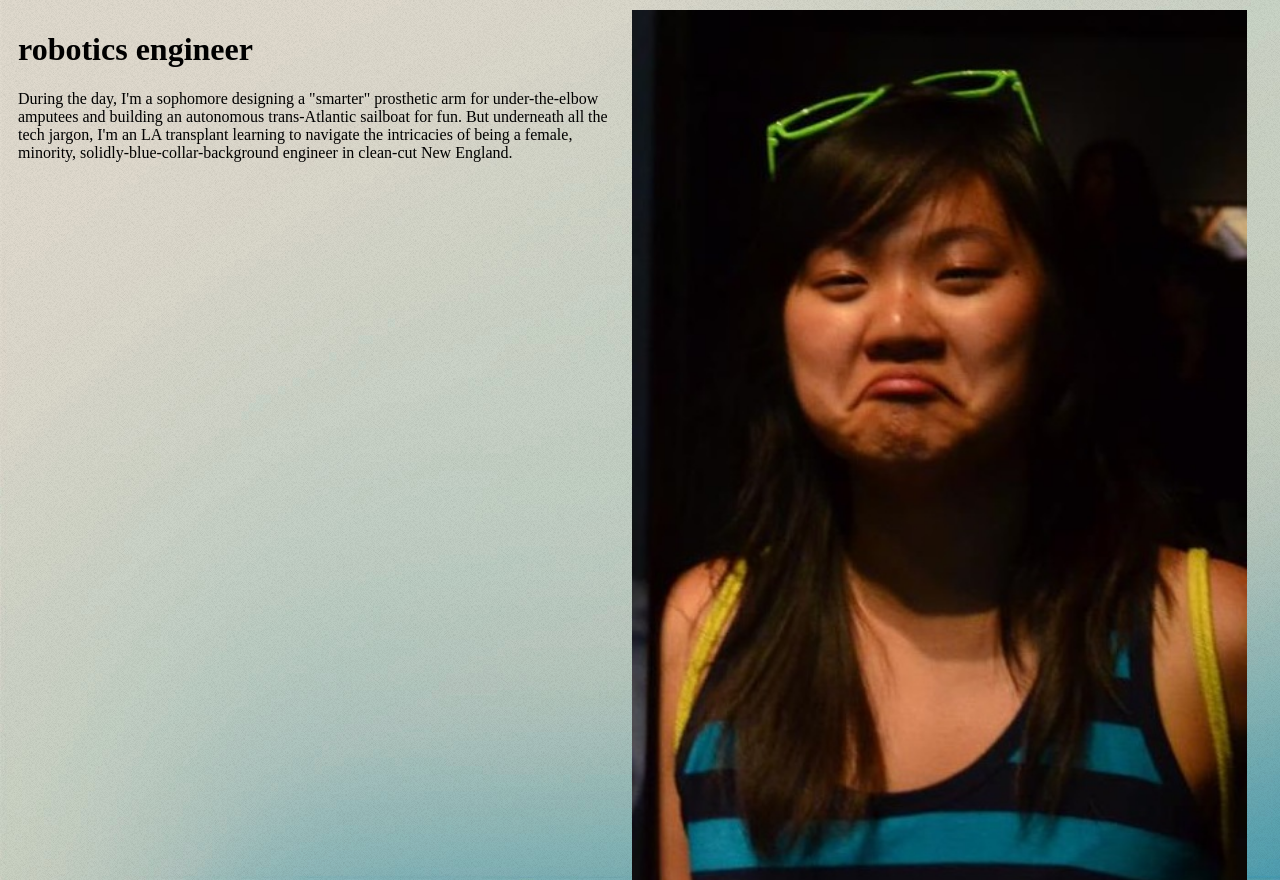
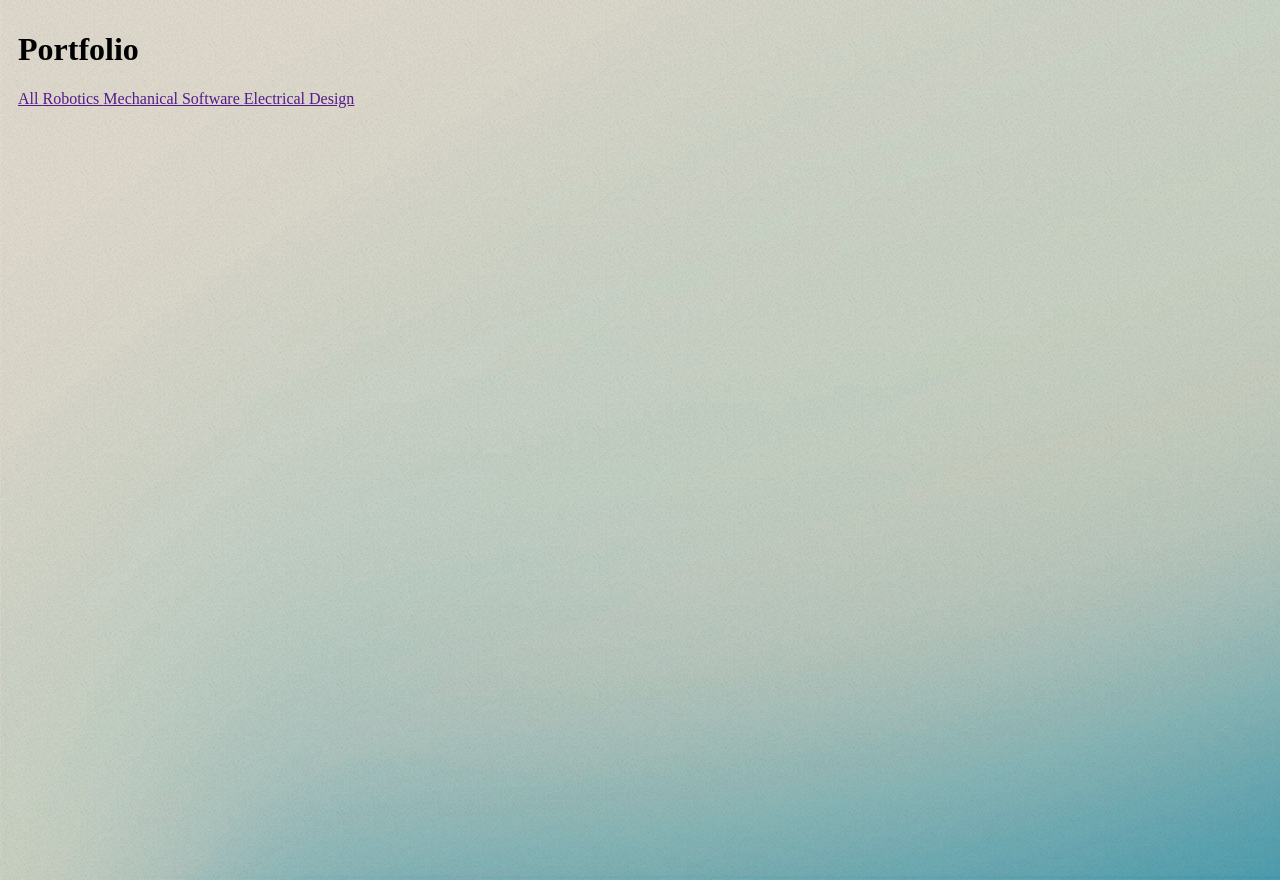
Before and after one commit to lianilychee/lianilychee.github.io, a PHP site: page / in a window 1280 px wide. Shown: the part 70-950 px from the top of the page. Run offline with PHP 8.4, Linux system fonts and the light colour scheme.

Commit message:
css arranged so things actually cascade

```diff
--- a/css/style.css
+++ b/css/style.css
@@ -11,6 +11,10 @@ body {
 img {
 	/*height: 100%;*/
 	width: 100%;
+}
+
+a:hover {
+	color: red;
 }
 
 /* NAV BAR */
@@ -34,9 +38,6 @@ nav {
 		text-decoration: none;
 	}
 
-	nav a:hover {
-		color: gray;
-	}
 
 /* SECTIONS */
 .container {
--- a/index.html
+++ b/index.html
@@ -11,14 +11,14 @@
 	<!-- NAV BAR -->
 	<nav>
 		L I A N I L Y E <br>
-		<a href = '#about' id='aboutlink'> About</a>
-		<a href = '#portfolio' id='portfoliolink'> Portfolio</a>
+		<a href='#about' id='aboutlink'> About</a>
+		<a href='#portfolio' id='portfoliolink'> Portfolio</a>
 	</nav>
 
 
 	<!-- SECTIONS -->
 
-	<div id='about' class='container'>
+	<div id='about' class='container hide'>
 
 		<div id='blurb'>
 			<h1> robotics engineer </h1>
@@ -29,10 +29,16 @@
 	</div>
 
 
-	<div id='portfolio' class='container hide'>
+	<div id='portfolio' class='container'>
 
 		<h1> Portfolio </h1>
-		<p> HELLO?!  HELLOOOOOO </p>
+
+		<a href id='work-all'> All </a>
+		<a href id='work-robo'> Robotics </a>
+		<a href id='work-mech'> Mechanical </a>
+		<a href id='work-software'> Software </a>
+		<a href id='work-elec'> Electrical </a>
+		<a href id='work-design'> Design </a>
 
 	</div>
 
```
